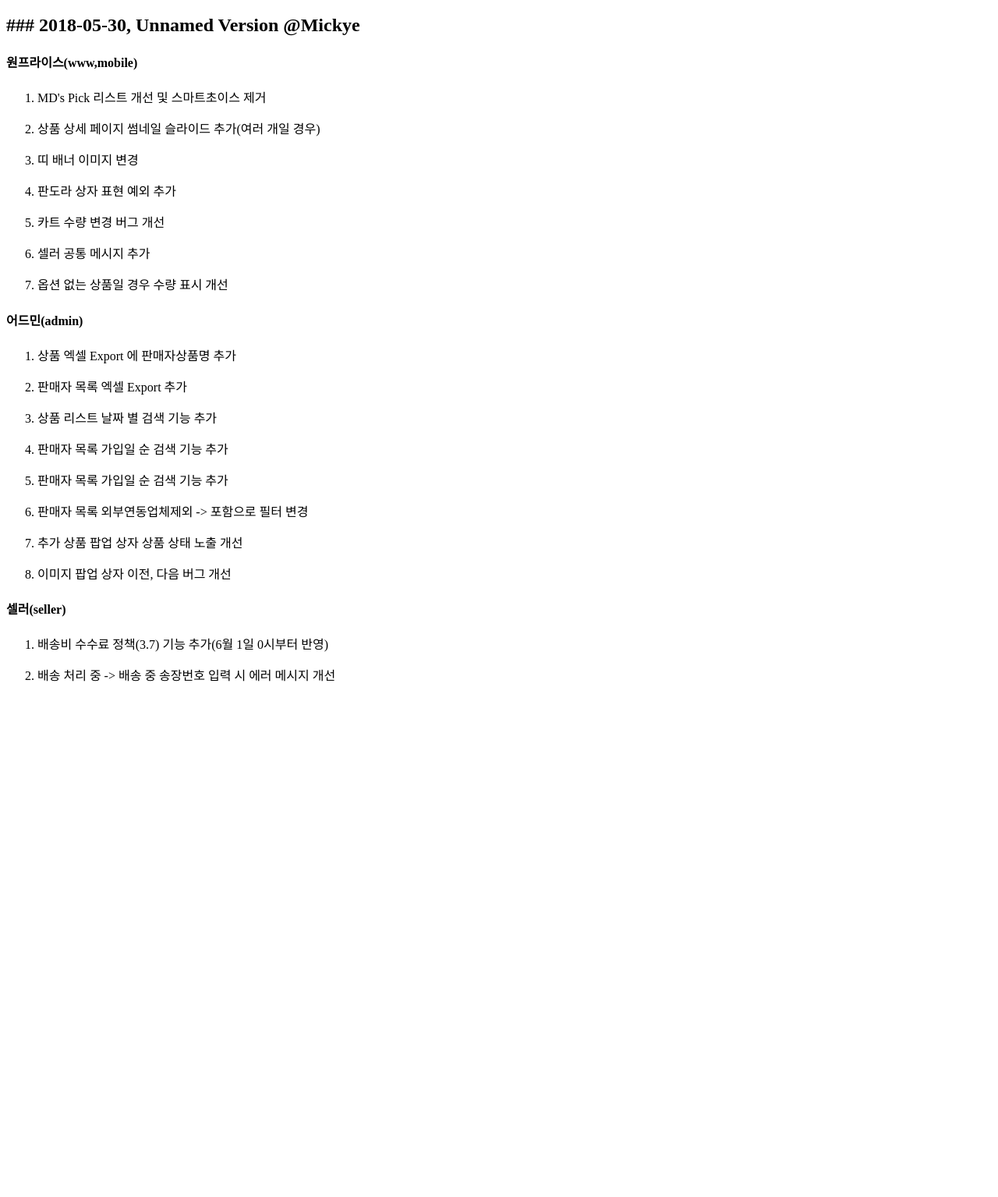
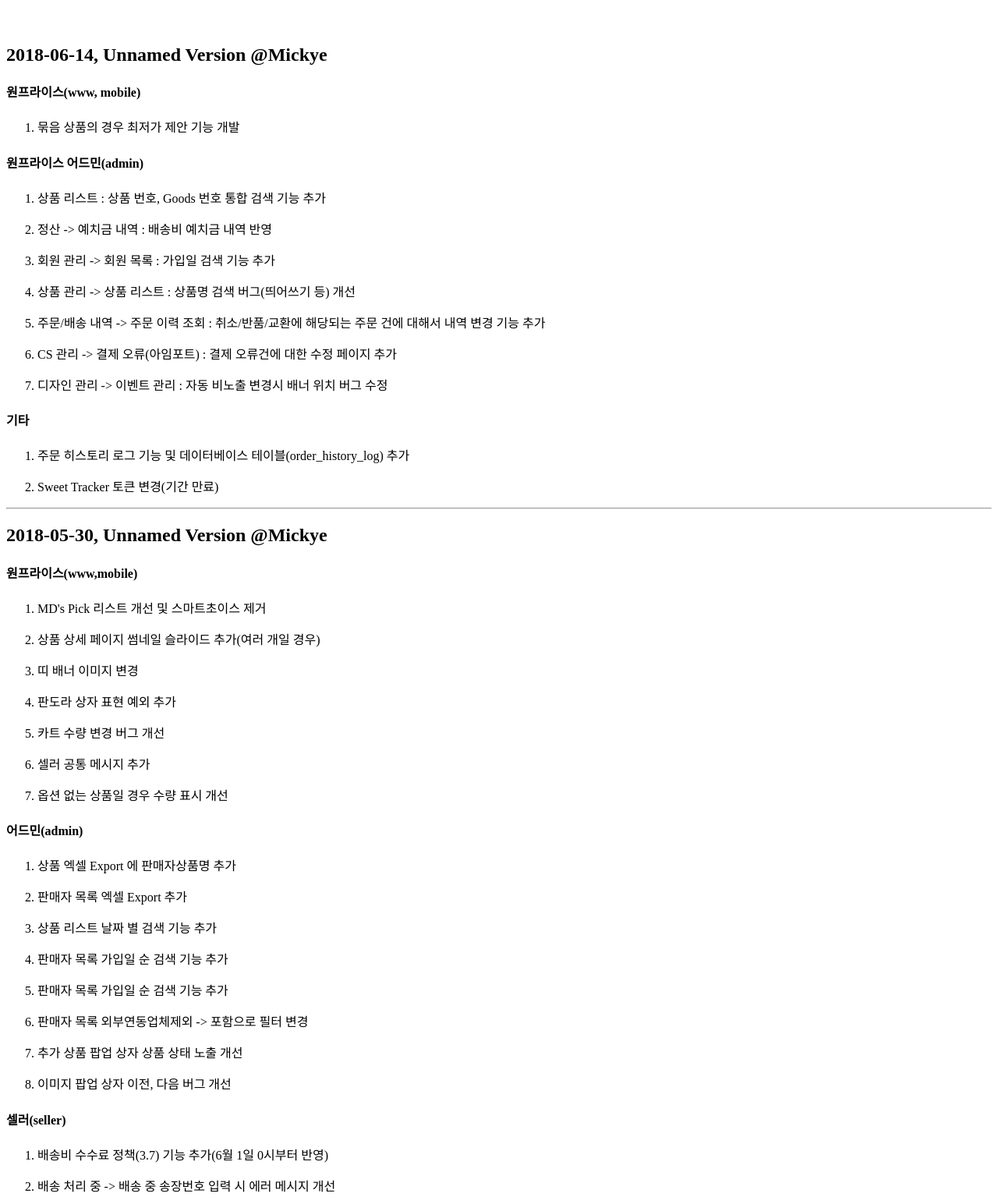
Before and after one commit to mickyelee/mickyelee.github.io, a plain HTML site: page index.html in a window 1280 px wide. Shown: the part 369-1904 px from the top of the page at 78% size. Before the commit the page ends 1262 px from the top, so only its background shows below. Drawn offline with Linux system fonts and the light colour scheme.

Commit message:
Update index.html

```diff
--- a/index.html
+++ b/index.html
@@ -1,56 +1,78 @@
-<p><img src="http://image.oneprice.co.kr/company/logo/main_logo.png" alt="" />
+<p><img src="http://image.oneprice.co.kr/company/logo/main_logo.png" alt="">
 <br></p>
-
-<h1 id="onepricechangelog">OnePrice ChangeLog</h1>
-
-<h2 id="20180530unnamedversionmickye">### 2018-05-30, Unnamed Version @Mickye </h2>
-
-<h4 id="wwwmobile">원프라이스(www,mobile)</h4>
-
+<h1 id="oneprice-changelog">OnePrice ChangeLog</h1>
+<p><br></p>
+<h2 id="2018-06-14-unnamed-version-mickye">2018-06-14, Unnamed Version @Mickye</h2>
+<h4 id="-www-mobile-">원프라이스(www, mobile)</h4>
 <ol>
-<li><p>MD's Pick 리스트 개선 및 스마트초이스 제거</p></li>
-
-<li><p>상품 상세 페이지 썸네일 슬라이드 추가(여러 개일 경우)</p></li>
-
-<li><p>띠 배너 이미지 변경</p></li>
-
-<li><p>판도라 상자 표현 예외 추가</p></li>
-
-<li><p>카트 수량 변경 버그 개선</p></li>
-
-<li><p>셀러 공통 메시지 추가</p></li>
-
-<li><p>옵션 없는 상품일 경우 수량 표시 개선</p></li>
+<li>묶음 상품의 경우 최저가 제안 기능 개발</li>
 </ol>
-
-<h4 id="admin">어드민(admin)</h4>
-
+<h4 id="-admin-">원프라이스 어드민(admin)</h4>
 <ol>
-<li><p>상품 엑셀 Export 에 판매자상품명 추가</p></li>
-
-<li><p>판매자 목록 엑셀 Export 추가</p></li>
-
-<li><p>상품 리스트 날짜 별 검색 기능 추가</p></li>
-
-<li><p>판매자 목록 가입일 순 검색 기능 추가</p></li>
-
-<li><p>판매자 목록 가입일 순 검색 기능 추가</p></li>
-
-<li><p>판매자 목록 외부연동업체제외 -> 포함으로 필터 변경</p></li>
-
-<li><p>추가 상품 팝업 상자 상품 상태 노출 개선</p></li>
-
-<li><p>이미지 팝업 상자 이전, 다음 버그 개선</p></li>
+<li><p>상품 리스트 : 상품 번호, Goods 번호 통합 검색 기능 추가</p>
+</li>
+<li><p>정산 -&gt; 예치금 내역 : 배송비 예치금 내역 반영</p>
+</li>
+<li><p>회원 관리 -&gt; 회원 목록 : 가입일 검색 기능 추가</p>
+</li>
+<li><p>상품 관리 -&gt; 상품 리스트 : 상품명 검색 버그(띄어쓰기 등) 개선</p>
+</li>
+<li><p>주문/배송 내역 -&gt; 주문 이력 조회 : 취소/반품/교환에 해당되는 주문 건에 대해서 내역 변경 기능 추가</p>
+</li>
+<li><p>CS 관리 -&gt; 결제 오류(아임포트) : 결제 오류건에 대한 수정 페이지 추가</p>
+</li>
+<li><p>디자인 관리 -&gt; 이벤트 관리 : 자동 비노출 변경시 배너 위치 버그 수정</p>
+</li>
 </ol>
-
-<h4 id="seller">셀러(seller)</h4>
-
+<h4 id="-">기타</h4>
 <ol>
-<li><p>배송비 수수료 정책(3.7) 기능 추가(6월 1일 0시부터 반영) </p></li>
-
-<li><p>배송 처리 중 -> 배송 중 송장번호 입력 시 에러 메시지 개선</p></li>
+<li><p>주문 히스토리 로그 기능 및 데이터베이스 테이블(order_history_log) 추가</p>
+</li>
+<li><p>Sweet Tracker 토큰 변경(기간 만료)</p>
+</li>
 </ol>
-
-<!--stackedit_data:
-eyJoaXN0b3J5IjpbMTQ3MTcxMzc3N119
--->
+<hr>
+<h2 id="2018-05-30-unnamed-version-mickye">2018-05-30, Unnamed Version @Mickye</h2>
+<h4 id="-www-mobile-">원프라이스(www,mobile)</h4>
+<ol>
+<li><p>MD&#39;s Pick 리스트 개선 및 스마트초이스 제거</p>
+</li>
+<li><p>상품 상세 페이지 썸네일 슬라이드 추가(여러 개일 경우)</p>
+</li>
+<li><p>띠 배너 이미지 변경</p>
+</li>
+<li><p>판도라 상자 표현 예외 추가</p>
+</li>
+<li><p>카트 수량 변경 버그 개선</p>
+</li>
+<li><p>셀러 공통 메시지 추가</p>
+</li>
+<li><p>옵션 없는 상품일 경우 수량 표시 개선</p>
+</li>
+</ol>
+<h4 id="-admin-">어드민(admin)</h4>
+<ol>
+<li><p>상품 엑셀 Export 에 판매자상품명 추가</p>
+</li>
+<li><p>판매자 목록 엑셀 Export 추가</p>
+</li>
+<li><p>상품 리스트 날짜 별 검색 기능 추가</p>
+</li>
+<li><p>판매자 목록 가입일 순 검색 기능 추가</p>
+</li>
+<li><p>판매자 목록 가입일 순 검색 기능 추가</p>
+</li>
+<li><p>판매자 목록 외부연동업체제외 -&gt; 포함으로 필터 변경</p>
+</li>
+<li><p>추가 상품 팝업 상자 상품 상태 노출 개선</p>
+</li>
+<li><p>이미지 팝업 상자 이전, 다음 버그 개선</p>
+</li>
+</ol>
+<h4 id="-seller-">셀러(seller)</h4>
+<ol>
+<li><p>배송비 수수료 정책(3.7) 기능 추가(6월 1일 0시부터 반영) </p>
+</li>
+<li><p>배송 처리 중 -&gt; 배송 중 송장번호 입력 시 에러 메시지 개선</p>
+</li>
+</ol>
```
